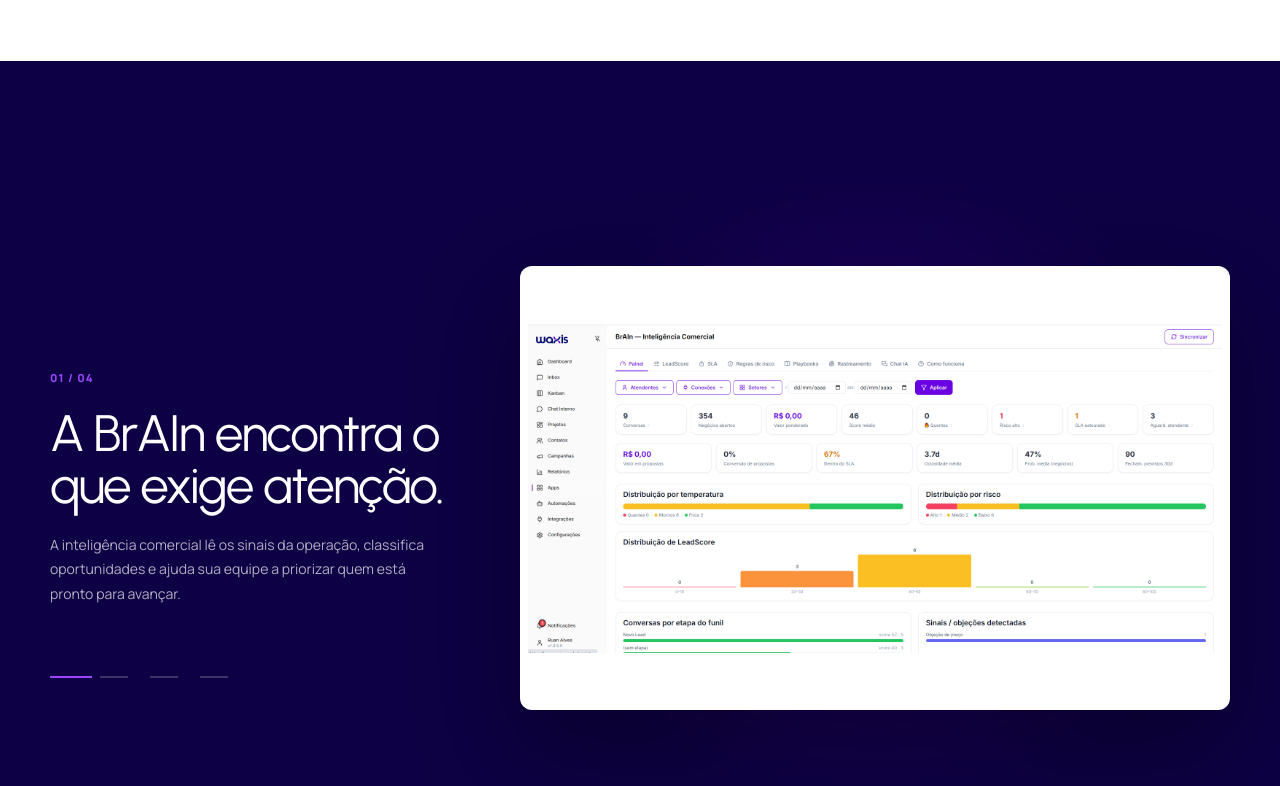
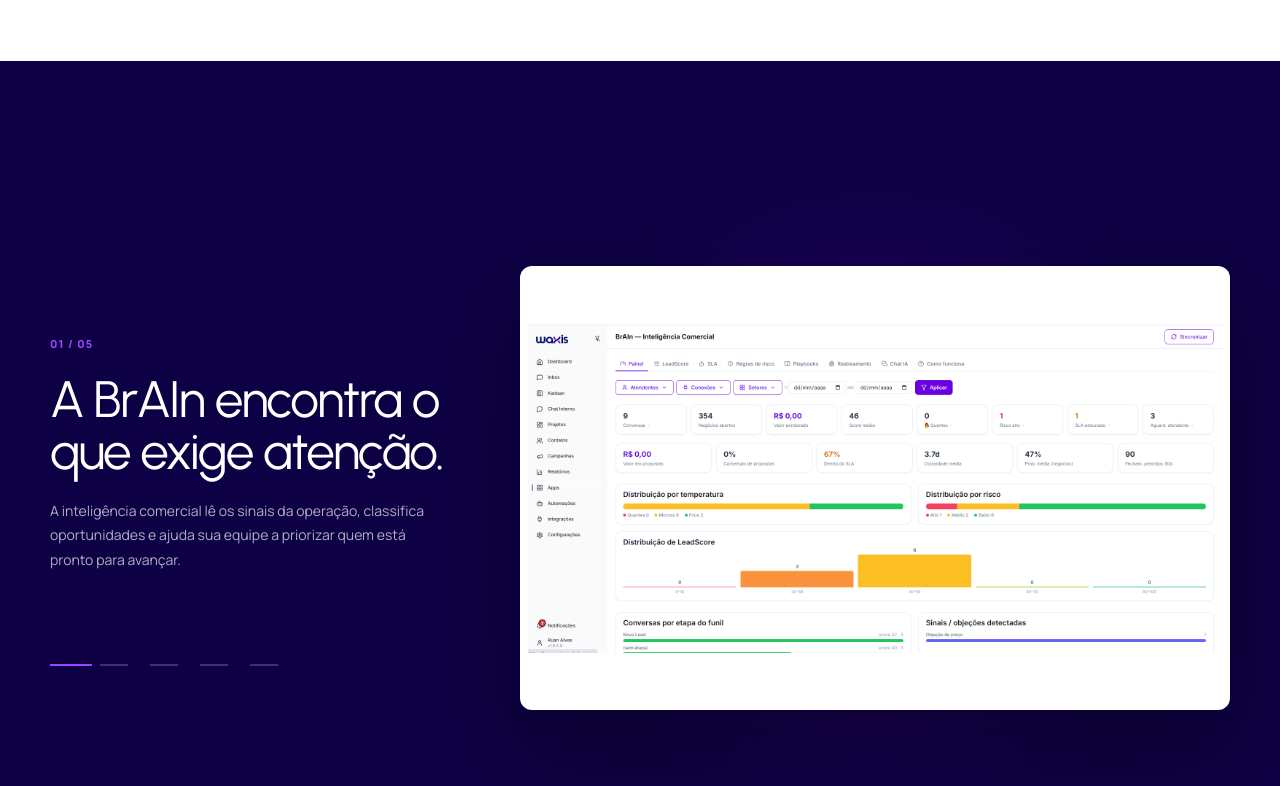
Before and after one commit to empraxistecnologia/site-waxis, a Next.js app: page / in a window 1280 px wide. Shown: the part 5730-6516 px from the top of the page. Built offline with nearby package versions, Linux system fonts and the light colour scheme.

Commit message:
Add apps as fifth product chapter

```diff
--- a/app/globals.css
+++ b/app/globals.css
@@ -155,15 +155,15 @@ p { text-wrap: pretty; }
 .product-tour { padding-top: 150px; background: white; }
 .tour-intro { width: var(--container); margin: 0 auto 110px; display: grid; grid-template-columns: .7fr 1.3fr; column-gap: 50px; }
 .tour-intro .section-label { grid-column: 1; }.tour-intro h2 { grid-column: 2; }.tour-intro > p:last-child { grid-column: 2; max-width: 500px; color: var(--muted); line-height: 1.7; }
-.tour-track { height: 315vh; background: var(--navy-deep); }
+.tour-track { height: 390vh; background: var(--navy-deep); }
 .tour-sticky { position: sticky; top: 0; height: 100vh; padding: 105px max(24px, calc((100vw - 1180px)/2)) 50px; display: grid; grid-template-columns: .72fr 1.28fr; gap: 70px; align-items: center; overflow: hidden; }
 .tour-copy { position: relative; min-height: 380px; color: white; }
-.tour-copy article { position: absolute; inset: 0; display: flex; flex-direction: column; justify-content: center; opacity: 0; transform: translateY(28px); pointer-events: none; transition: opacity .55s var(--ease), transform .55s var(--ease); }
+.tour-copy article { position: absolute; inset: 0; padding-bottom: 68px; display: flex; flex-direction: column; justify-content: center; opacity: 0; transform: translateY(28px); pointer-events: none; transition: opacity .55s var(--ease), transform .55s var(--ease); }
 .tour-copy article.is-active { opacity: 1; transform: translateY(0); }
 .tour-copy article span { color: var(--violet-bright); font-size: 11px; font-weight: 800; letter-spacing: .1em; }
 .tour-copy h3 { max-width: 450px; margin: 22px 0; font-size: clamp(2.5rem, 4vw, 4.3rem); line-height: 1; }
 .tour-copy p { max-width: 460px; color: color-mix(in oklch, white 68%, transparent); font-size: 14px; line-height: 1.75; }
-.tour-dots { position: absolute; bottom: 0; left: 0; display: flex; gap: 8px; }
+.tour-dots { position: absolute; bottom: 12px; left: 0; display: flex; gap: 8px; }
 .tour-dots i { width: 42px; height: 2px; background: color-mix(in oklch, white 20%, transparent); transform: scaleX(.67); transform-origin: left; transition: background .3s, transform .3s; }.tour-dots i.is-active { background: var(--violet-bright); transform: scaleX(1); }
 .tour-screen { position: relative; aspect-ratio: 16/10; }
 .tour-screen::before { content: ""; position: absolute; inset: -15%; background: radial-gradient(circle, color-mix(in oklch, var(--violet) 24%, transparent), transparent 62%); filter: blur(30px); }
--- a/app/page.tsx
+++ b/app/page.tsx
@@ -40,6 +40,15 @@ const productChapters = [
     width: 1920,
     height: 911,
     alt: "Tela real de campanhas multicanal da Waxis",
+  },
+  {
+    n: "05",
+    title: "Um ecossistema que cresce com a sua operação.",
+    body: "Agenda, cobranças, documentos, formulários, prospecção, projetos, avaliações, ligações e outros aplicativos ampliam a Waxis sem fragmentar o trabalho da equipe.",
+    image: "/assets/prints/08-ecossistema-de-apps.png",
+    width: 1920,
+    height: 947,
+    alt: "Tela real do ecossistema de aplicativos da Waxis",
   },
 ];
 
@@ -252,7 +261,7 @@ export default function Home() {
               <div className="tour-copy">
                 {productChapters.map((chapter, index) => (
                   <article key={chapter.n} className={index === 0 ? "is-active" : ""} data-tour-copy>
-                    <span>{chapter.n} / 04</span>
+                    <span>{chapter.n} / 05</span>
                     <h3>{chapter.title}</h3>
                     <p>{chapter.body}</p>
                   </article>
```
